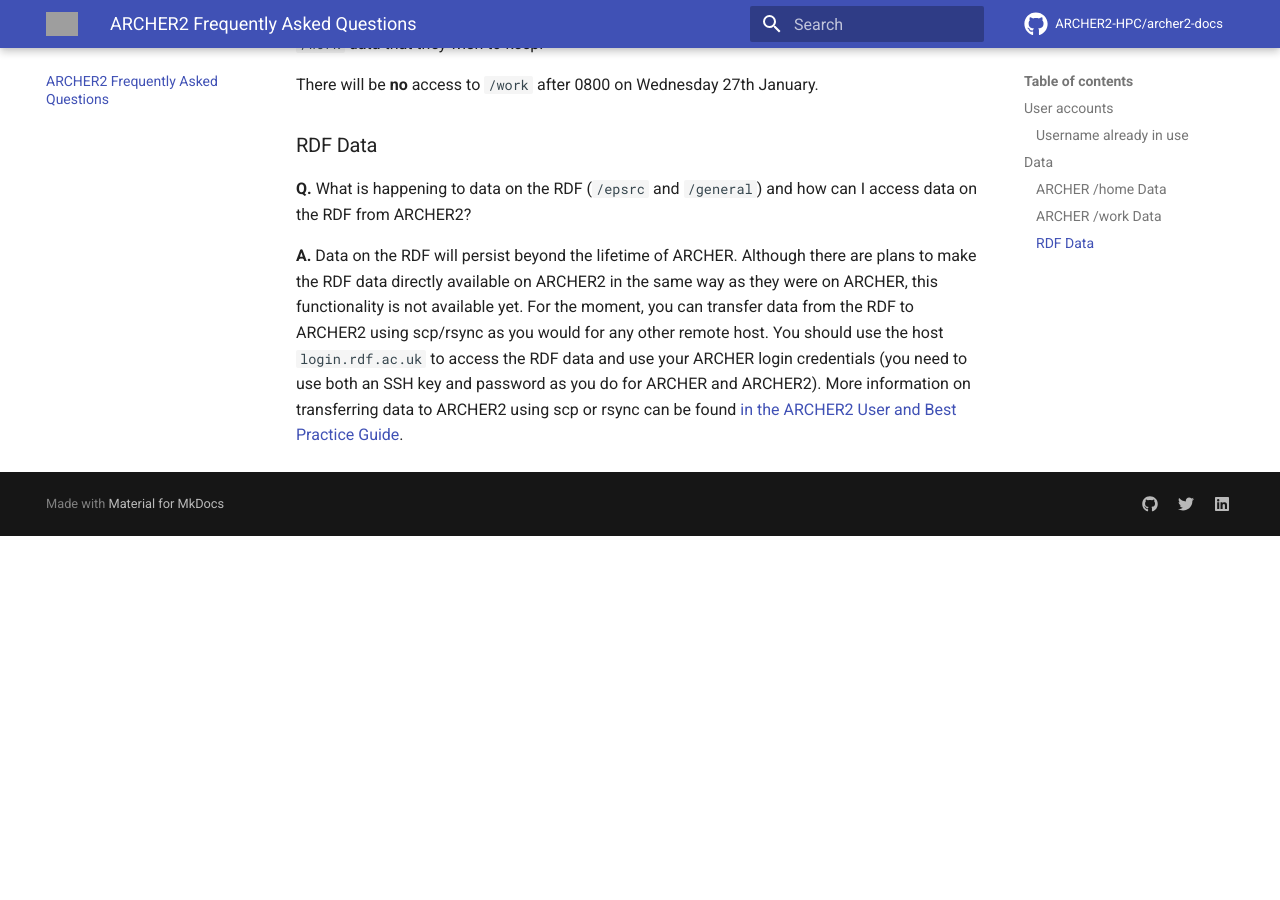
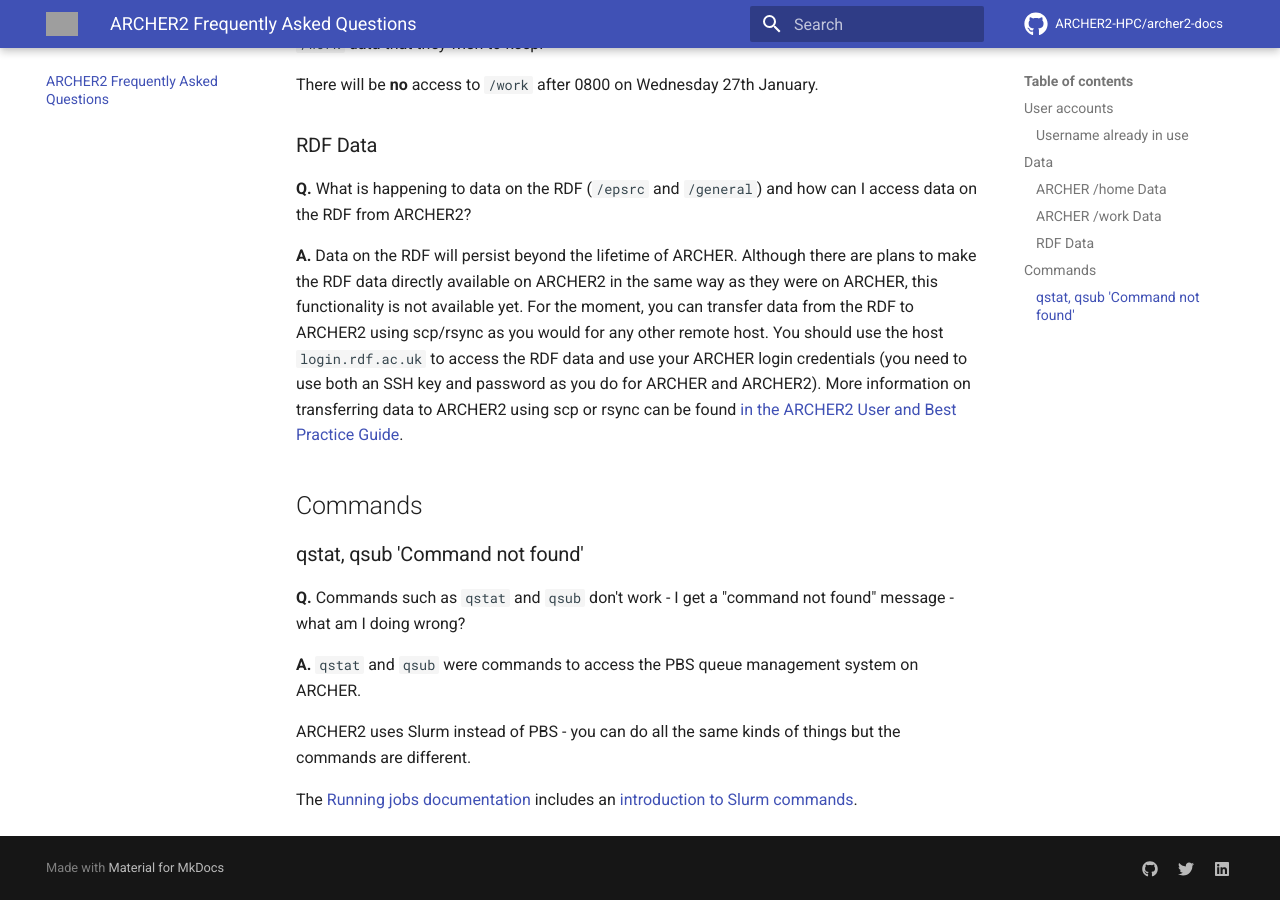
Before and after one commit to ARCHER2-HPC/archer2-docs, an MkDocs documentation site: the page built from docs/faq/index.md, in a window 1280 px wide and 900 px high, scrolled down 1275 px. Built offline with MkDocs 1.6.1 and Material for MkDocs 9.7.7, drawn with Linux system fonts in a browser that asks for light colours; comment, search, counter and statistics services are not loaded; before the commit the page ends 1811 px from its top, so only the background shows below that; grey boxes are pictures that could not be loaded.

Commit message:
Add qsub command not found

```diff
--- a/docs/faq/index.md
+++ b/docs/faq/index.md
@@ -38,3 +38,15 @@
 **Q.** What is happening to data on the RDF (`/epsrc` and `/general`) and how can I access data on the RDF from ARCHER2?
 
 **A.** Data on the RDF will persist beyond the lifetime of ARCHER. Although there are plans to make the RDF data directly available on ARCHER2 in the same way as they were on ARCHER, this functionality is not available yet. For the moment, you can transfer data from the RDF to ARCHER2 using scp/rsync as you would for any other remote host. You should use the host `login.rdf.ac.uk` to access the RDF data and use your ARCHER login credentials (you need to use both an SSH key and password as you do for ARCHER and ARCHER2). More information on transferring data to ARCHER2 using scp or rsync can be found [in the ARCHER2 User and Best Practice Guide](https://docs.archer2.ac.uk/user-guide/data/).
+
+## Commands
+
+### qstat, qsub 'Command not found'
+
+**Q.** Commands such as `qstat` and `qsub` don't work - I get a "command not found" message - what am I doing wrong?
+
+**A.** `qstat` and `qsub` were commands to access the PBS queue management system on ARCHER.
+
+ARCHER2 uses Slurm instead of PBS - you can do all the same kinds of things but the commands are different.
+
+The [Running jobs documentation](https://docs.archer2.ac.uk/user-guide/scheduler/) includes an [introduction to Slurm commands](https://docs.archer2.ac.uk/user-guide/scheduler/#basic-slurm-commands).
```
